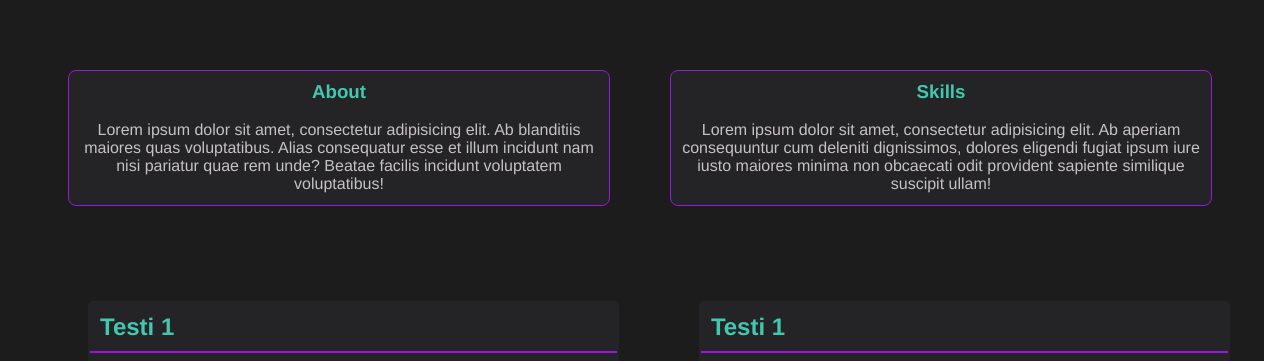
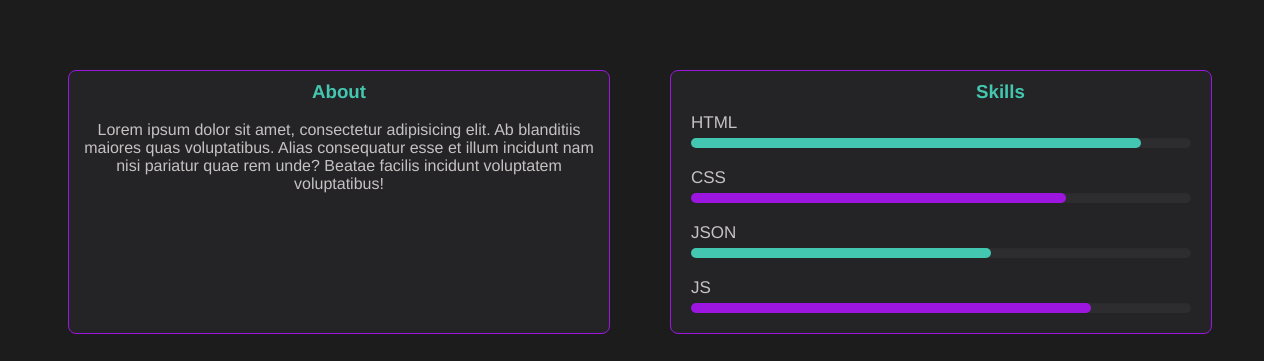
Before and after one commit to Rudolffi/WebPortfolio, a Vue app: page / in a window 1280 px wide. Shown: the part 249-610 px from the top of the page. Built offline with nearby package versions, Linux system fonts and the light colour scheme; grey boxes are pictures that could not be loaded.

Commit message:
Skills boxi tehty alustavasti

```diff
--- a/src/components/Information.vue
+++ b/src/components/Information.vue
@@ -12,13 +12,33 @@
         </p>
       </div>
       <div id="boxtwo">
-        <h3 class="boxtitle">Skills</h3>
-        <p class="para">
-        Lorem ipsum dolor sit amet, consectetur adipisicing elit.
-        Ab aperiam consequuntur cum deleniti dignissimos,
-        dolores eligendi fugiat ipsum iure iusto maiores minima
-        non obcaecati odit provident sapiente similique suscipit ullam!
-        </p>
+        <h3 class="skills-boxtitle">Skills</h3>
+        <div class="skills-bar">
+          <div class="bar">
+            <div class="info">
+              <span>HTML</span>
+            </div>
+            <div class="progress-line html"><span></span></div>
+          </div>
+        <div class="bar">
+          <div class="info">
+            <span>CSS</span>
+          </div>
+          <div class="progress-line css"><span></span></div>
+        </div>
+          <div class="bar">
+            <div class="info">
+              <span>JSON</span>
+            </div>
+            <div class="progress-line json"><span></span></div>
+          </div>
+          <div class="bar">
+            <div class="info">
+              <span>JS</span>
+            </div>
+            <div class="progress-line js"><span></span></div>
+          </div>
+        </div>
       </div>
     </div>
   </div>
--- a/src/css/information.css
+++ b/src/css/information.css
@@ -6,12 +6,12 @@
     display: flex;
     flex-direction: row;
     width: 100%;
+    margin-top: 50px;
     text-align: center;
-    margin-top: 50px;
 }
 #boxone {
     width: 50%;
-    border: 1px solid rgba(157, 22, 224);
+    border: 1px solid rgb(157, 22, 224);
     border-radius: 8px;
     background-color: rgba(45, 45, 48, 0.5);
     margin: 60px;
@@ -20,11 +20,12 @@
 #boxtwo {
     width: 50%;
     border-radius: 8px;
-    border: 1px solid rgba(157, 22, 224);
+    border: 1px solid rgb(157, 22, 224);
     background-color: rgba(45, 45, 48, 0.5);
     margin-top: 60px;
     margin-right: 60px;
     margin-bottom: 60px;
+    text-align: left;
 }
 
 .header {
@@ -44,6 +45,86 @@
     margin-top: 10px;
     margin-bottom: 10px;
 }
+
+.skills-boxtitle {
+    color: #44c7b0;
+    margin-top: 10px;
+    margin-left: 305px;
+    margin-bottom: 10px;
+}
+
+.logo {
+    width: 50px;
+    height: 50px;
+    position: absolute;
+    right: 660px;
+    top: 250px;
+}
+
+span {
+    color: #c7c2c2;
+}
+
+.skills-bar .bar {
+    margin: 20px;
+}
+
+.skills-bar .bar:first-child{
+    margin-top: 0px;
+}
+
+.skills-bar .bar .info {
+    margin-bottom: 5px;
+}
+
+.skills-bar .bar .info span {
+    font-size: 17px;
+    font-weight: 500;
+}
+.skills-bar .bar .progress-line{
+    position: relative;
+    height: 10px;
+    width: 100%;
+    background: #2d2d30;
+    transform: scaleX(0);
+    transform-origin: left;
+    border-radius: 10px;
+    box-shadow: inset 0px 1px 1px rgba(0,0,0,0.05);
+    animation: animate 1s cubic-bezier(1,0,0.5,1) forwards;
+}
+.bar .progress-line span {
+    height: 100%;
+    width: 80%;
+    background: #6665ee;
+    position: absolute;
+    border-radius: 10px;
+    transform: scaleX(0);
+    transform-origin: left;
+    animation: animate 1s 1s cubic-bezier(1,0,0.5,1) forwards;
+}
+@keyframes animate {
+    100% {
+        transform: scale(1);
+    }
+}
+
+.progress-line.html span {
+    width: 90%;
+    background: #44c7b0;
+}
+.progress-line.css span{
+    width: 75%;
+    background: rgb(157, 22, 224);
+}
+.progress-line.json span {
+    width: 60%;
+    background: #44c7b0;
+}
+.progress-line.js span{
+    width: 80%;
+    background: rgb(157, 22, 224);
+}
+
 
 /*light theme alkaa*/
 
```
Also changed, not shown: src/assets/java.png (added).
